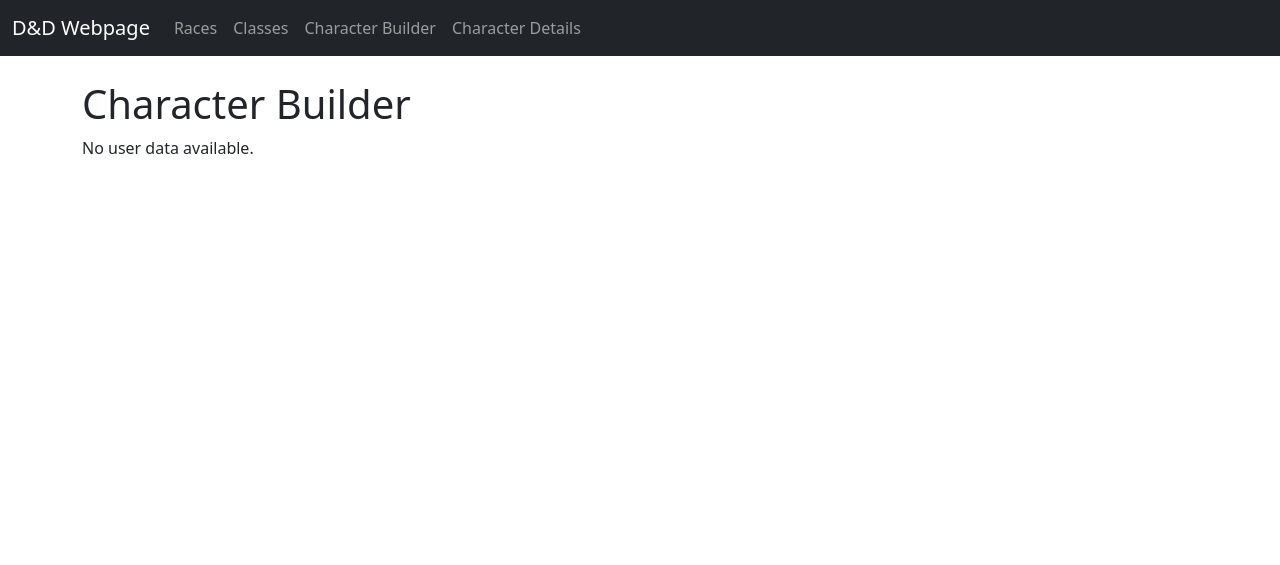
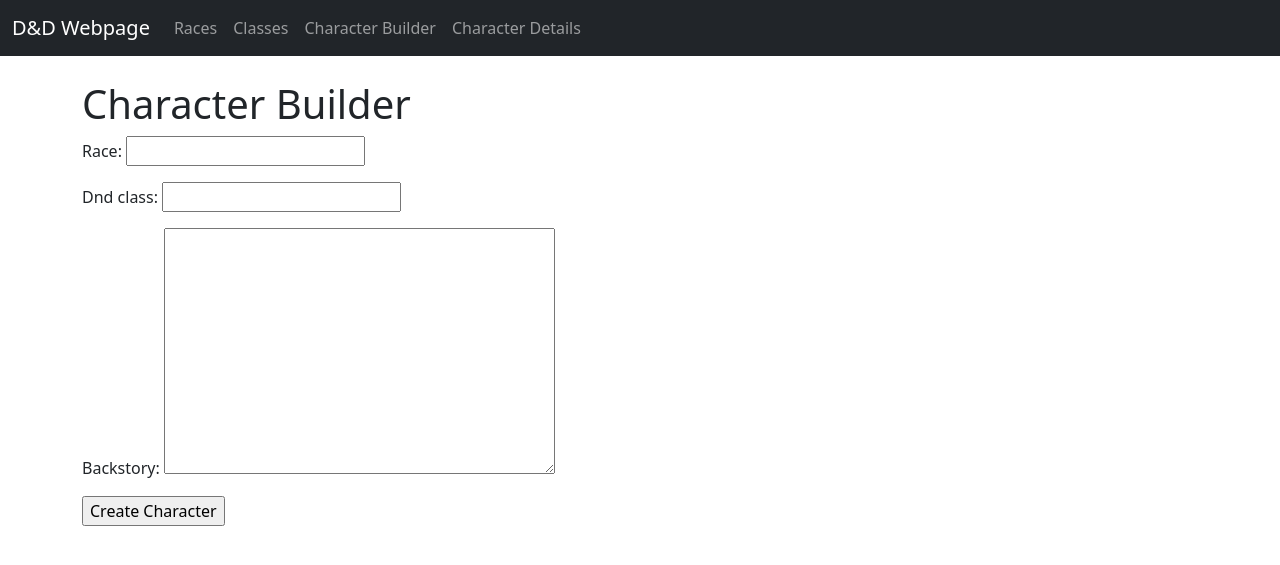
Before and after one commit to kiraashley24/finalProjectKiraSelucky, a Django app: template dnd/templates/charbuild.html in a window 1280 px wide. Shown: the top 565 px of the page. Run offline with Django 5.2, Linux system fonts and the light colour scheme; the template is opened without the code that fills it: values that come from a table or form of the project are taken from there, others are empty.

Commit message:
Start of charbuild form

```diff
--- a/dnd/admin.py
+++ b/dnd/admin.py
@@ -1,5 +1,5 @@
 from django.contrib import admin
-from .models import Race, DndClass, BarbarianDetail, BardDetail, ClericDetail, DruidDetail, FighterDetail, MonkDetail, PaladinDetail, RangerDetail, RogueDetail, SorcererDetail, WarlockDetail, WizardDetail
+from .models import Race, Charbuild, DndClass, BarbarianDetail, BardDetail, ClericDetail, DruidDetail, FighterDetail, MonkDetail, PaladinDetail, RangerDetail, RogueDetail, SorcererDetail, WarlockDetail, WizardDetail
 
 # Register your models here.
 class RaceAdmin(admin.ModelAdmin):
@@ -13,10 +13,14 @@ class DndClassAdmin(admin.ModelAdmin):
 class BarbarianDetailAdmin(admin.ModelAdmin):
     list_display = ('level', 'proficiency_bonus', 'features', 'rages', 'rage_damage')
 
+class CharbuildAdmin(admin.ModelAdmin):
+    list_display = ('race', 'classes', 'backstory')
+
 
 
 admin.site.register(Race, RaceAdmin)
 admin.site.register(DndClass, DndClassAdmin)
+admin.site.register(Charbuild, CharbuildAdmin)
 admin.site.register(BarbarianDetail)
 admin.site.register(BardDetail)
 admin.site.register(ClericDetail)
--- /dev/null
+++ b/dnd/forms.py
@@ -0,0 +1,8 @@
+# forms.py
+from django import forms
+from .models import Character
+
+class CharacterForm(forms.ModelForm):
+    class Meta:
+        model = Character
+        fields = ['race', 'dnd_class', 'backstory']
--- a/dnd/models.py
+++ b/dnd/models.py
@@ -1,6 +1,15 @@
 from django.db import models
 
-# Create your models here.
+
+
+class Charbuild(models.Model):
+    race = models.CharField(max_length=50, null=True, blank=True)
+    classes = models.CharField(max_length=50, null=True, blank=True)
+    backstory = models.CharField(max_length=50, null=True, blank=True)
+
+    def __str__(self):
+        return self.name
+
 class Race(models.Model):
     name = models.CharField(max_length=50, null=True, blank=True)
     ability_score = models.CharField(max_length=50, null=True, blank=True)
@@ -24,6 +33,14 @@ class DndClass(models.Model):
 
     def __str__(self):
         return self.name
+
+class Character(models.Model):
+    race = models.CharField(max_length=100)
+    dnd_class = models.CharField(max_length=100)
+    backstory = models.TextField()
+
+    def __str__(self):
+        return f"{self.race} - {self.dnd_class}"
 
 class BarbarianDetail(models.Model):
     level = models.IntegerField()
@@ -128,7 +145,7 @@ class RangerDetail(models.Model):
     level = models.IntegerField()
     proficiency_bonus = models.CharField(max_length=10)
     features = models.TextField()
-    spells_known = models.IntegerField()
+    spells_known = models.IntegerField(null=True, blank=True)
     spell_1st = models.IntegerField(null=True, blank=True)
     spell_2nd = models.IntegerField(null=True, blank=True)
     spell_3rd = models.IntegerField(null=True, blank=True)
--- a/dnd/templates/charbuild.html
+++ b/dnd/templates/charbuild.html
@@ -6,15 +6,9 @@
 {% block content %}
     <h1>Character Builder</h1>
 
-    {% if user_data %}
-        <p>Name: {{ user_data.name }}</p>
-        <p>Age: {{ user_data.age }}</p>
-        <!-- Include other fields as needed -->
-    {% else %}
-        <p>No user data available.</p>
-    {% endif %}
-
-    {% if error_message %}
-        <p>Error: {{ error_message }}</p>
-    {% endif %}
+    <form method="post" action="{% url 'charbuild' %}">
+        {% csrf_token %}
+        {{ form.as_p }}
+        <input type="submit" value="Create Character">
+    </form>
 {% endblock %}
--- a/dnd/templates/class_templates/ranger.html
+++ b/dnd/templates/class_templates/ranger.html
@@ -29,7 +29,7 @@
                         <td>{{ detail.level }}</td>
                         <td>{{ detail.proficiency_bonus }}</td>
                         <td>{{ detail.features }}</td>
-                        <td>{% if detail.spells_known %}{{ detail.spell_known }}{% else %}-{% endif %}</td>
+                        <td>{% if detail.spells_known %}{{ detail.spells_known }}{% else %}-{% endif %}</td>
                         <td>{% if detail.spell_1st %}{{ detail.spell_1st }}{% else %}-{% endif %}</td>
                         <td>{% if detail.spell_2nd %}{{ detail.spell_2nd }}{% else %}-{% endif %}</td>
                         <td>{% if detail.spell_3rd %}{{ detail.spell_3rd }}{% else %}-{% endif %}</td>
--- a/dnd/templates/class_templates/wizard.html
+++ b/dnd/templates/class_templates/wizard.html
@@ -3,7 +3,6 @@
 
 {% block title %}Wizard Details{% endblock %}
 
-{% block content %}
 {% block content %}
     <h1>{{ class.name }}</h1>
     <!-- ... Display other class details ... -->
--- a/dnd/urls.py
+++ b/dnd/urls.py
@@ -1,5 +1,7 @@
 from django.urls import path
 from .views import index, races, classes, class_detail, charbuild, character
+
+
 
 app_name = 'dnd'
 
@@ -10,4 +12,5 @@ urlpatterns = [
     path('class/<str:class_name>/', class_detail, name='class_detail'),
     path('charbuild/', charbuild, name='charbuild'),
     path('character/<int:character_id>/', character, name='character'),
+
 ]
```
Also changed, not shown: dnd/views.py (+39 -1 lines), dnd/templates/character.html (line endings or trailing spaces).
